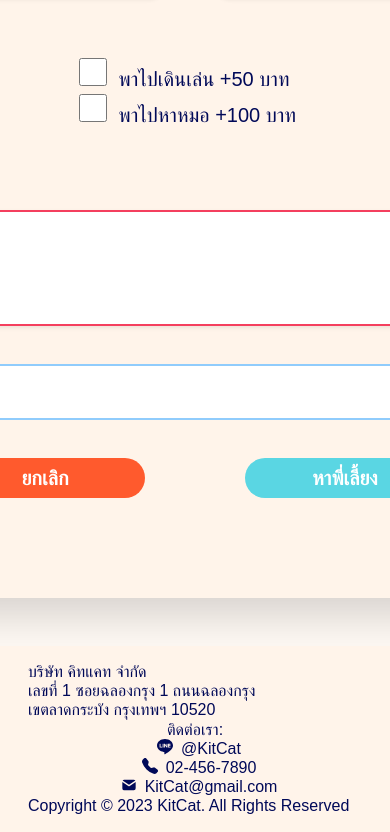
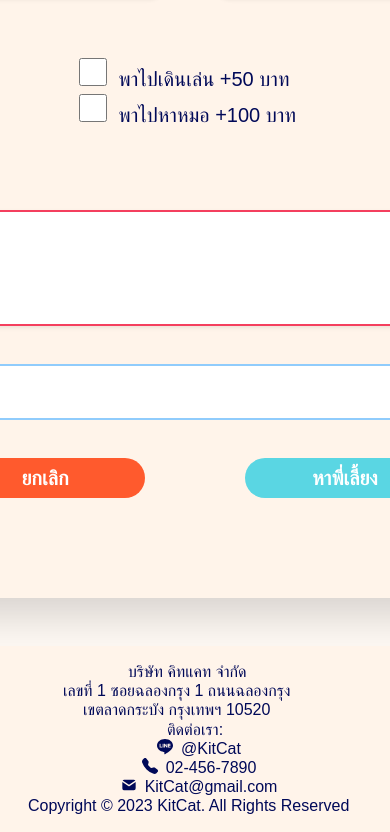
Before and after one commit to thanatat64/kmitl-kitcat, a Next.js app: page /booking in a window 390 px wide. Shown: the part 458-1290 px from the top of the page. Built offline with nearby package versions, Linux system fonts and the light colour scheme; a web font is replaced by a local one.

Commit message:
responsive footer

```diff
--- a/components/pages/home/footer/Footer.tsx
+++ b/components/pages/home/footer/Footer.tsx
@@ -10,9 +10,9 @@ const Footer = () => {
             <div className="container ">
                 <div className="flex p-3 flex-col md:flex-row md:justify-between " >
                     <div className="flex flex-col">
-                        <h5 className="text-[var(--navy)] text-[16px] font-medium md:text-[18px] lg:text-[20px]">บริษัท คิทแคท จำกัด</h5>
-                        <h5 className="text-[var(--navy)] text-[16px] font-medium md:text-[18px] lg:text-[20px]">เลขที่ 1 ซอยฉลองกรุง 1 ถนนฉลองกรุง</h5>
-                        <h5 className="text-[var(--navy)] text-[16px] font-medium md:text-[18px] lg:text-[20px]">เขตลาดกระบัง กรุงเทพฯ 10520</h5>
+                        <h5 className="text-[var(--navy)] text-[16px] font-medium md:text-[18px] lg:text-[20px] ml-[100px] md:ml-0">บริษัท คิทแคท จำกัด</h5>
+                        <h5 className="text-[var(--navy)] text-[16px] font-medium md:text-[18px] lg:text-[20px] ml-[35px] md:ml-0">เลขที่ 1 ซอยฉลองกรุง 1 ถนนฉลองกรุง</h5>
+                        <h5 className="text-[var(--navy)] text-[16px] font-medium md:text-[18px] lg:text-[20px] ml-[55px] md:ml-0">เขตลาดกระบัง กรุงเทพฯ 10520</h5>
                     </div>
                     <div className="flex flex-col ">
                         <div className="flex md:flex-row flex-col">
```
